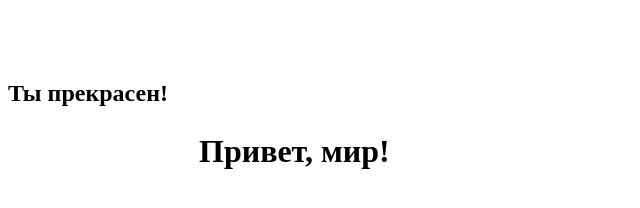
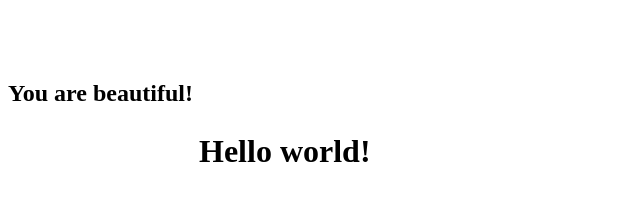
Before and after one commit to OksanaAchkasova/JS_projects, a plain HTML site: page Interactive programming tasks/Interactive.html in a window 1280 px wide. Shown: the top 208 px of the page, without its empty margins (0-640 px from the left). Drawn offline with nearby package versions, Linux system fonts and the light colour scheme.

Commit message:
added comments

```diff
--- a/Interactive programming tasks/Interactive.html
+++ b/Interactive programming tasks/Interactive.html
@@ -2,11 +2,11 @@
 	<html>
 	<head>
 		<meta charset="UTF-8">
-		<title>Интерактивное программирование</title>
+		<title>Interactive programming</title>
 	</head>
 	<body>
-		<h1 id="heading">Привет, мир!</h1>
-		<h2 id="heading">Ты прекрасен!</h1>
+		<h1 id="heading">Hello world!</h1>
+		<h2 id="heading">You are beautiful!</h1>
 
 		<script src="https://code.jquery.com/jquery-2.1.0.js"></script>
 
@@ -22,25 +22,25 @@
 			    topOffset = 0;
 
 			function moveHeading () {
-				//двигаемся вправо
+				//move right
 				if (leftUpOffset < 200 && topOffset ===0)
 				 {
 				$("h1").offset({ left: leftUpOffset});
 				leftUpOffset ++;
 				 }
-				 //двигаемся вниз
+				 //move down
 				if (leftUpOffset === 200 && topOffset < 200) {
 				 $("h1").offset({ top: topOffset});
 				  topOffset ++;
 				 }
-				//двигаемся влево
+				//move left
 				if (leftUpOffset <= 200 && leftUpOffset >=0 &&
 					topOffset === 200)
 				{
                 $("h1").offset({ left: leftUpOffset});
 				leftUpOffset --;
 				}
-				//двигаемся вверх
+				//move up
 				if (leftUpOffset === 0 && topOffset <=200)
 				{
                 $("h1").offset({ top:topOffset});
```
Also changed, not shown: Interactive programming tasks/Interactive2.html (+6 -6 lines), Interactive programming tasks/ReadMe.txt.
